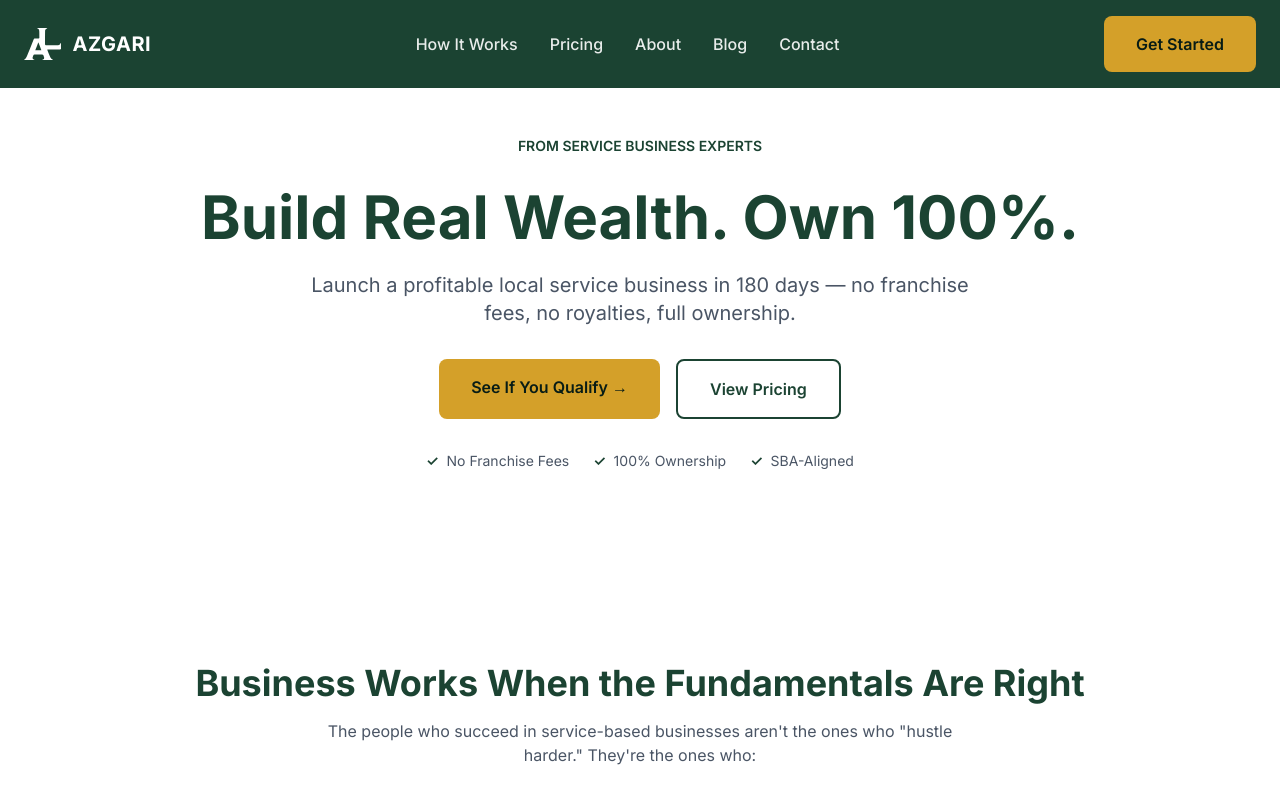
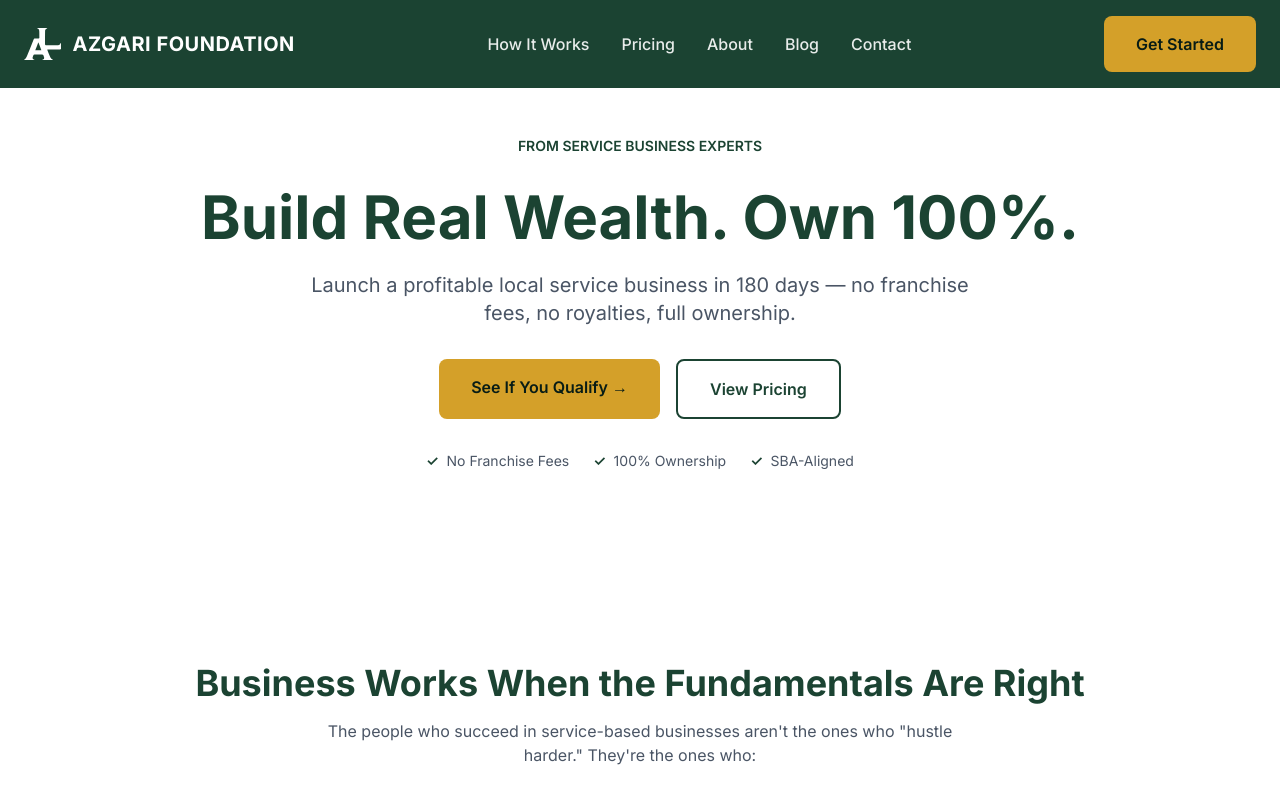
Before and after one commit to clientsuccessteam-collab/azgari-org, a Next.js app: page / in a window 1280 px wide. Shown: the top 800 px of the page. Built offline with nearby package versions, Linux system fonts and the light colour scheme.

Commit message:
Update branding: AZGARI → AZGARI FOUNDATION

```diff
--- a/src/components/Footer.tsx
+++ b/src/components/Footer.tsx
@@ -37,7 +37,7 @@ export default function Footer() {
                 height={24}
                 className="h-7 w-auto"
               />
-              <span className="text-lg font-bold">AZGARI</span>
+              <span className="text-lg font-bold">AZGARI FOUNDATION</span>
             </div>
             <p className="text-white/80 text-sm">
               Helping professionals build real wealth through service business ownership.
--- a/src/components/Navbar.tsx
+++ b/src/components/Navbar.tsx
@@ -19,7 +19,7 @@ export default function Navbar() {
             height={28}
             className="h-8 w-auto"
           />
-          <span className="text-xl font-bold text-white tracking-wide">AZGARI</span>
+          <span className="text-xl font-bold text-white tracking-wide">AZGARI FOUNDATION</span>
         </Link>
 
         {/* Desktop Nav */}
```
